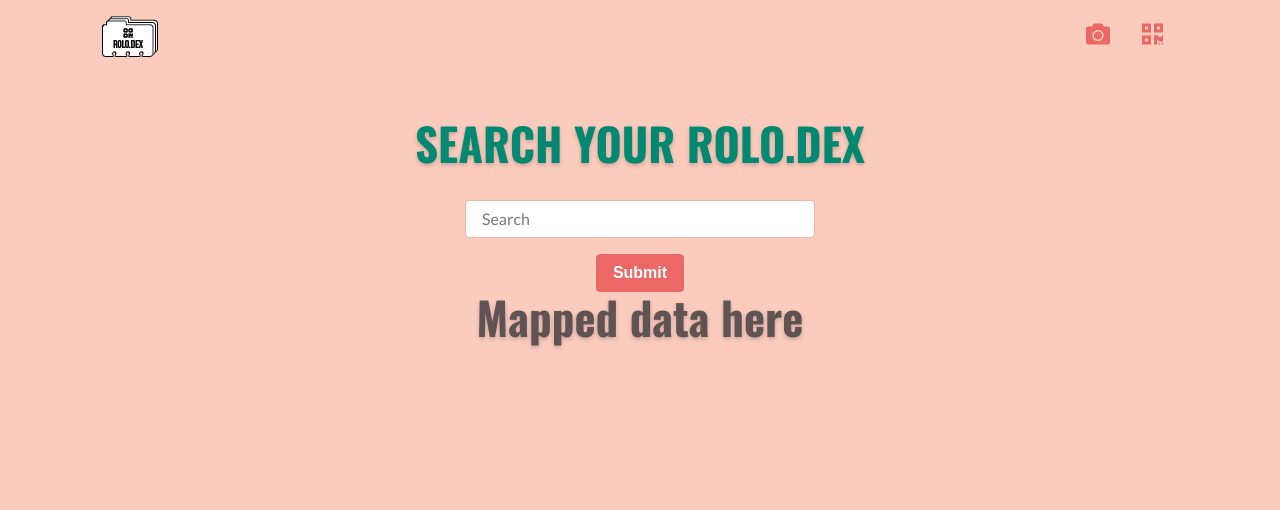
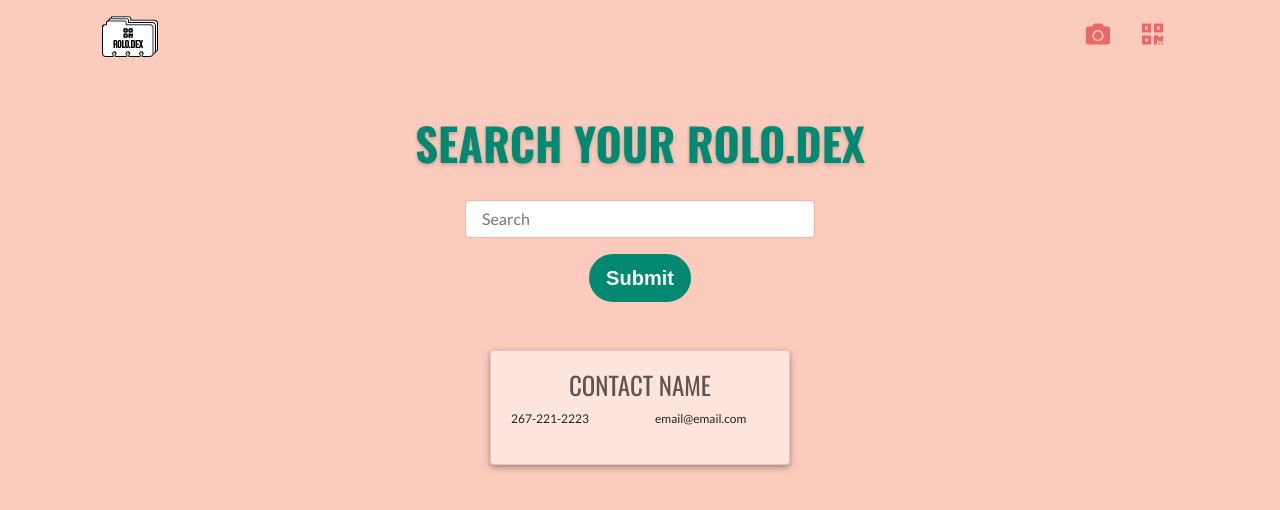
Before and after one commit to Sarfulah/Rolo.Dex, a React (Create React App) app in the folder client/: page /search in a window 1280 px wide. Shown: the top 510 px of the page. Built offline with nearby package versions, Linux system fonts and the light colour scheme; no server answers; a web font is replaced by a local one.

Commit message:
sample contact card page created

```diff
--- a/client/src/pages/search.js
+++ b/client/src/pages/search.js
@@ -26,13 +26,31 @@
                 </div>
                 <div className="row">
                     <div className="row-md-12 mx-auto">
-                        <button type="submit" className="btn btn-primary">Submit</button>
+                        <button type="submit" className="btn btn-lg signupB">Submit</button>
                     </div>
                 </div>
 
-                <div className="col-md-12">
-                    <h1>Mapped data here</h1>
+                <div className="row mt-5">
+
+                    <div className="card contactBox mx-auto">
+                        <div className="card-body">
+                            <h2 className="card-title">
+                                CONTACT NAME
+                                </h2>
+
+                            <div className="row">
+                                <div className="col-md-6">
+                                    <p>267-221-2223</p>
+                                </div>
+
+                                <div className="col-md-6">
+                                    <p>email@email.com</p>
+                                </div>
+                            </div>
+                        </div>
+                    </div>
                 </div>
+
 
             </div>
         );
--- a/client/src/pages/style.css
+++ b/client/src/pages/style.css
@@ -1,15 +1,61 @@
 @import url('https://fonts.googleapis.com/css?family=Oswald:200,300,400,500,600,700&display=swap');
 
 @import url('https://fonts.googleapis.com/css?family=Lato:100,100i,300,300i,400,400i,700,700i,900,900i&display=swap');
+
+.blue {
+    color: #7FA3D5;
+}
 
 body {
     background-color: #FBCBBD;
     font-family: 'Oswald', sans-serif;
 }
 
+.contactBox {
+    align-content: center;
+    width: 300px;
+    background-color: #FDE5DE;
+    box-shadow: 0 2px 4px 0 rgba(0, 0, 0, 0.2), 0 3px 10px 0 rgba(0, 0, 0, 0.19);
+}
+
+.container {
+    display: block;
+    width: 100vw;
+}
+
+.form-control {
+    border: 1px solid #EFB5A8;
+    }
+
+
 .generate {
     background-color: #FDE5DE;
     box-shadow: 0 2px 4px 0 rgba(0, 0, 0, 0.2), 0 3px 10px 0 rgba(0, 0, 0, 0.19);
+}
+
+.green {
+    color: #038871
+}
+
+h1 {
+    font-family: 'Oswald', sans-serif;
+    font-size: 45px;
+    color: #605353;
+    text-align: center;
+    text-shadow: 0 2px 4px rgba(0, 0, 0, 0.2)
+}
+
+h2 {
+    font-family: 'Oswald', sans-serif;
+    font-size: 25px;
+    font-weight: 400;
+    color: #605353;
+    text-align: center;
+}
+
+h5 {
+    font-size: 35px;
+    text-align: center;
 }
 
 .home {
@@ -20,17 +66,9 @@
     margin-top: 150px;
 }
 
-.loading {
-    align-content: center;
-    background: #FBCBBD;
-}
-
-h1 {
-    font-family: 'Oswald', sans-serif;
-    font-size: 45px;
-    color: #605353;
-    text-align: center;
-    text-shadow: 0 2px 4px rgba(0, 0, 0, 0.2)
+input {
+    font-family: 'Lato', sans-serif;
+    font-size: 16px;
 }
 
 label{
@@ -39,20 +77,10 @@
     color: #605353;
 }
 
-input {
-    font-family: 'Lato', sans-serif;
-    font-size: 16px;
-}
 
-.form-control {
-border: 1px solid #EFB5A8;
-}
-
-.signupB {
-    background-color: #038871;
-    color: #FFF;
-    border-radius: 1.5rem;
+.loading {
     align-content: center;
+    background: #FBCBBD;
 }
 
 .loginB {
@@ -66,29 +94,22 @@
     background-color: #FDE5DE;
 }
 
+.modal-footer {
+    border-top: 1px solid #FBCBBD;
+}
+
 .modal-header {
     border-bottom: 1px solid #FBCBBD;
 }
 
-.modal-footer {
-    border-top: 1px solid #FBCBBD;
+p {
+    font-family: 'Lato', sans-serif;
+    font-size: 12px;
 }
 
-
-h5 {
-    font-size: 35px;
-    text-align: center;
+.signupB {
+    background-color: #038871;
+    color: #FFF;
+    border-radius: 1.5rem;
+    align-content: center;
 }
-
-.blue {
-    color: #7FA3D5;
-}
-
-.green {
-    color: #038871
-}
-
-.container {
-    display: block;
-    width: 100vw;
-}
```
